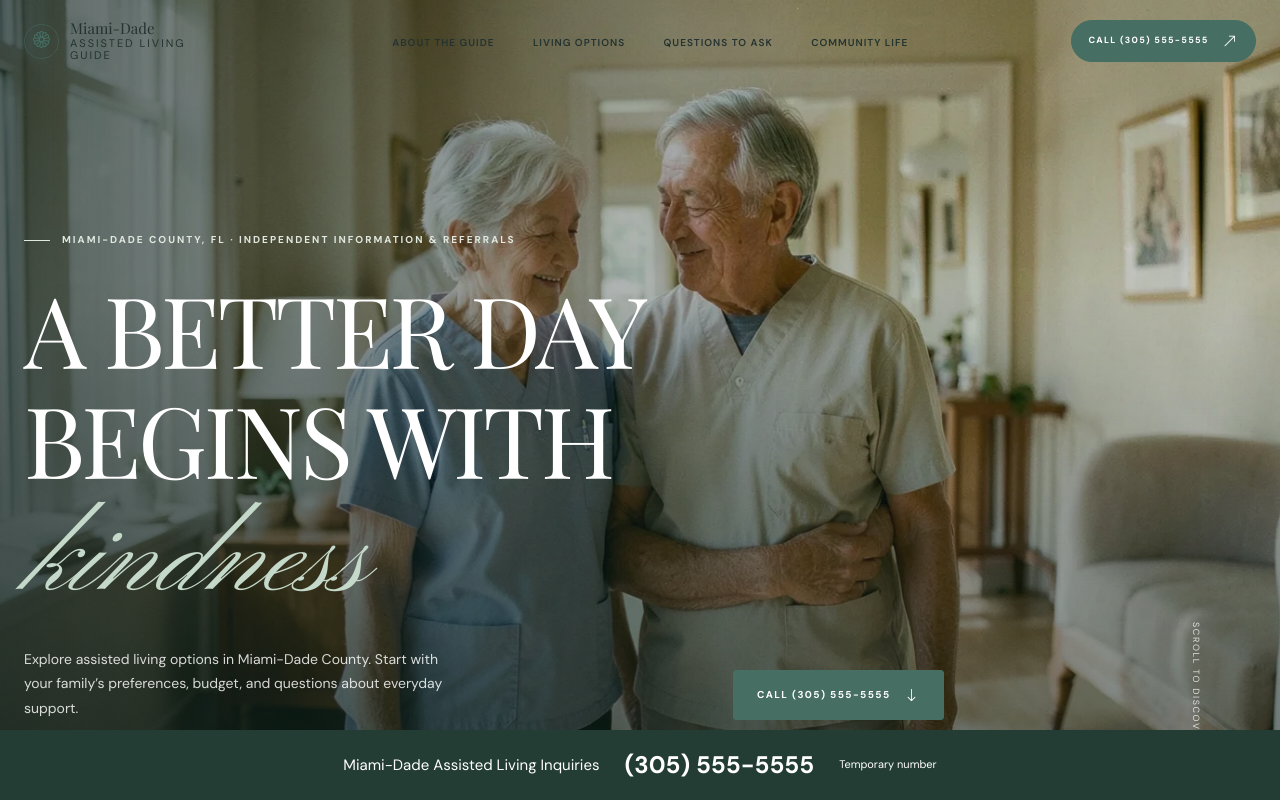
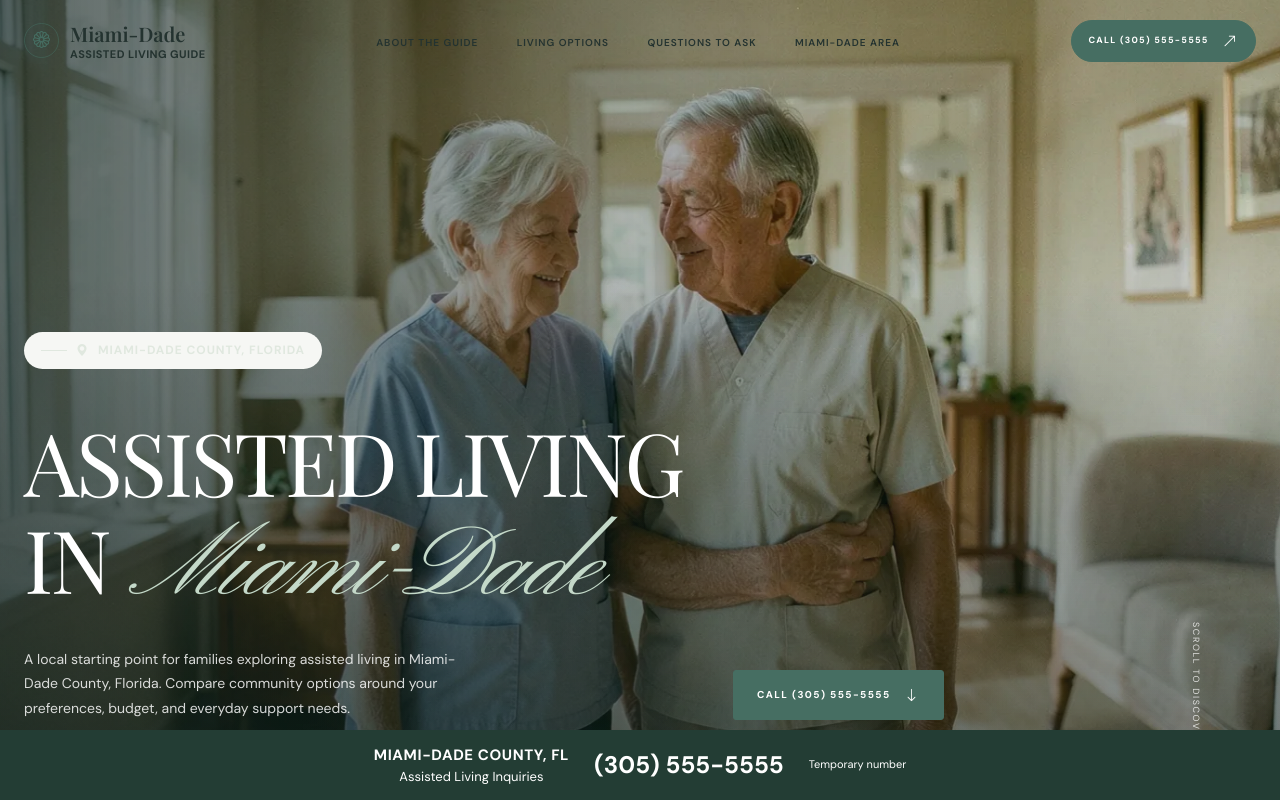
Before and after one commit to gregsimonds-boop/AssistedLivingMiami, a plain HTML site: page index.html in a window 1280 px wide. Shown: the top 800 px of the page. Drawn offline with nearby package versions, Linux system fonts and the light colour scheme.

Commit message:
Add files via upload

```diff
--- a/index.html
+++ b/index.html
@@ -15,6 +15,9 @@
 
 
 <link rel="stylesheet" href="css/style.css">
+<style id="miami-dade-emphasis">
+.brand-name{font-size:20px;font-weight:700;line-height:1.3}.brand-name>span{font-size:11px;letter-spacing:.04em}.local-badge{display:inline-flex;align-items:center;gap:9px;background:#f6f7f4;color:#304d44;padding:10px 17px;border-radius:30px;font-size:12px!important;letter-spacing:.08em!important;margin-bottom:20px}.hero-content h1{font-size:clamp(44px,6.8vw,88px)}.hero-content h1 .script{white-space:nowrap}.local-area{background:#e7ede8;border-top:1px solid #c7d7cd;border-bottom:1px solid #c7d7cd}.community-chips{display:flex;flex-wrap:wrap;gap:10px;margin:26px 0}.community-chips span{background:#fff;border:1px solid #bdcfc4;border-radius:24px;padding:9px 17px;font-size:14px}.call-banner>span{font-size:13px;line-height:1.5}.call-banner strong{font-size:15px;letter-spacing:.04em}@media(max-width:767px){.brand-name{font-size:19px}.local-badge{font-size:10px!important;padding:9px 12px}.hero-content h1{font-size:clamp(37px,9.5vw,62px)}.call-banner strong{font-size:13px}.call-banner>span{font-size:11px;line-height:1.3}.community-chips{gap:8px}.community-chips span{font-size:12px;padding:7px 12px}body{padding-bottom:140px}}
+</style>
 </head>
 <body>
   <header>
@@ -31,7 +34,7 @@
           <li><a href="#about">About the guide</a></li>
           <li><a href="#care">Living options</a></li>
           <li><a href="#team">Questions to ask</a></li>
-          <li><a href="#community">Community life</a></li>
+          <li><a href="#areas">Miami-Dade area</a></li>
         </ul>
         <a class="btn-care nav-contact" href="tel:+13055555555">Call (305) 555-5555 <i class="bi bi-arrow-up-right"></i></a>
       </div>
@@ -45,10 +48,10 @@
         <img class="hero-image-second" id="heroImageSecond" src="assets/img-2.webp" alt="" aria-hidden="true">
         <div class="hero-shade"></div>
         <div class="container-wide hero-content">
-          <span class="eyebrow">Miami-Dade County, FL · Independent information &amp; referrals</span>
-          <h1>A better day<br>begins with <em class="script">kindness</em></h1>
+          <span class="eyebrow local-badge"><i class="bi bi-geo-alt-fill" aria-hidden="true"></i> Miami-Dade County, Florida</span>
+          <h1>Assisted living<br>in <em class="script">Miami-Dade</em></h1>
           <div class="hero-bottom">
-            <p>Explore assisted living options in Miami-Dade County. Start with your family’s preferences, budget, and questions about everyday support.</p>
+            <p>A local starting point for families exploring assisted living in Miami-Dade County, Florida. Compare community options around your preferences, budget, and everyday support needs.</p>
             <a class="btn-care" href="tel:+13055555555">Call (305) 555-5555 <i class="bi bi-arrow-down"></i></a>
           </div>
         </div>
@@ -69,7 +72,7 @@
           </div>
           <div class="col-lg-6 offset-lg-1 reveal">
             <div class="intro-copy">
-              <span class="eyebrow">A thoughtful kind of care</span>
+              <span class="eyebrow">For Miami-Dade families</span>
               <h2>Here for the whole <em class="script">journey</em></h2>
               <p>Each person brings their own routines, preferences, and idea of a good day. Use this independent guide to prepare questions and discuss options with individual communities.</p>
               <p>We are not an assisted living facility or healthcare provider. Communities are independent businesses and must confirm services, suitability, costs, and availability directly.</p>
@@ -173,12 +176,12 @@
       </div>
     </section>
 
-    <section class="section-pad" id="areas"><div class="container-wide"><span class="eyebrow">Local focus</span><h2>Miami-Dade County, Florida</h2><p>Explore options in Miami, Hialeah, Miami Gardens, Doral, Coral Gables, Kendall, Homestead, and nearby communities. Individual providers must confirm coverage and availability; this is a geographic focus, not a list of confirmed participating facilities.</p><a class="btn-care" href="tel:+13055555555">Call (305) 555-5555</a><p class="placeholder-note">Temporary placeholder number; replace before promoting the site.</p></div></section>
+    <section class="section-pad local-area" id="areas"><div class="container-wide"><span class="eyebrow">Explore your part of Miami-Dade</span><h2>Local options.<br>Miami-Dade County, Florida.</h2><div class="community-chips" aria-label="Geographic focus"><span>Miami</span><span>Hialeah</span><span>Miami Gardens</span><span>Doral</span><span>Coral Gables</span><span>Kendall</span><span>Homestead</span></div><p>Explore options in Miami, Hialeah, Miami Gardens, Doral, Coral Gables, Kendall, Homestead, and nearby communities. Individual providers must confirm coverage and availability; this is a geographic focus, not a list of confirmed participating facilities.</p><a class="btn-care" href="tel:+13055555555">Call (305) 555-5555</a><p class="placeholder-note">Temporary placeholder number; replace before promoting the site.</p></div></section>
     <section class="contact-section" id="contact">
       <div class="container-wide">
         <div class="contact-panel reveal">
           <div>
-            <span class="eyebrow">We’re here to help</span>
+            <span class="eyebrow">Your next step in Miami-Dade</span>
             <h2>Let’s find the right <em class="script">next step</em></h2>
             <p>Discuss assisted living options in Miami-Dade County. Ask the answering provider to confirm community availability, fees, and the appropriate next steps for your family.</p>
           </div>
@@ -218,7 +221,7 @@
     </div>
   </footer>
 
-<aside class="call-banner"><span>Miami-Dade Assisted Living Inquiries</span><a href="tel:+13055555555">(305) 555-5555</a><small>Temporary number</small></aside>
+<aside class="call-banner"><span><strong>MIAMI-DADE COUNTY, FL</strong><br>Assisted Living Inquiries</span><a href="tel:+13055555555">(305) 555-5555</a><small>Temporary number</small></aside>
   <script>
     document.documentElement.classList.add('js-ready');
 
```
